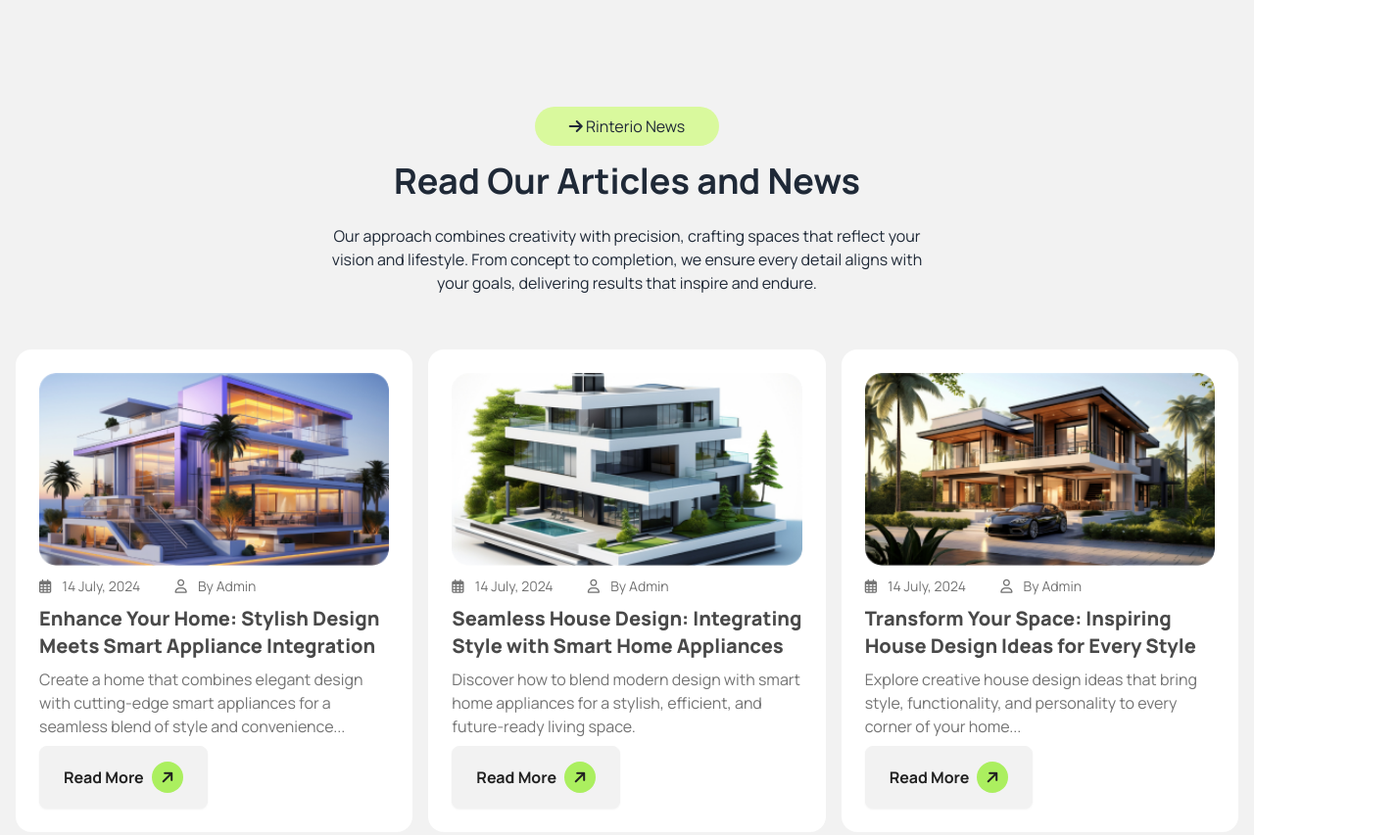
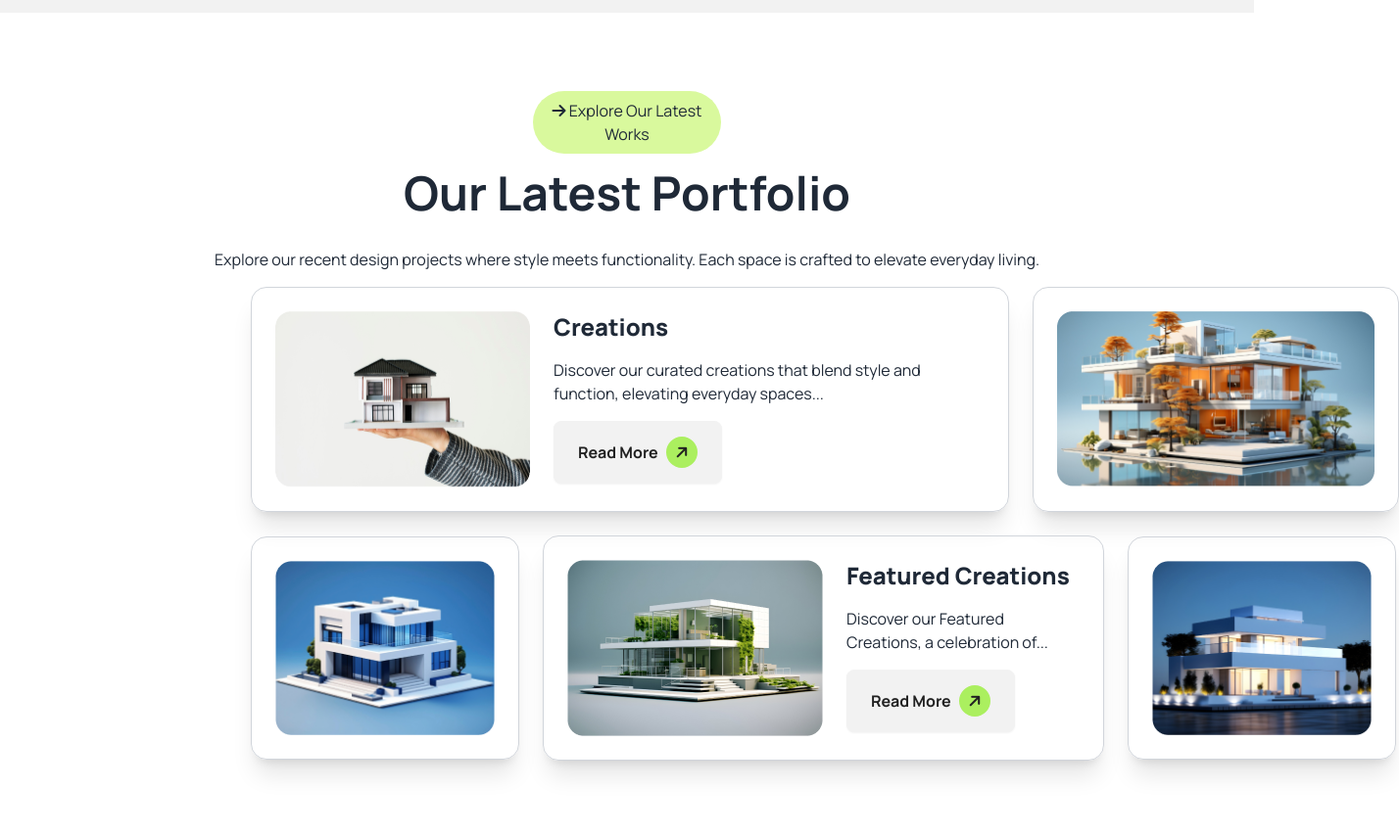
Before and after one commit to HardEnd-art/Assignment-3, a plain HTML site: page index.html in a window 1280 px wide. Shown: the part 2196-3049 px from the top of the page at 98% size, 1428 px wide, since content can reach past the window. Drawn offline with nearby package versions, Linux system fonts and the light colour scheme; a web font is replaced by a local one.

Commit message:
added portfolio section with responsive settings for small devices

```diff
--- a/index.html
+++ b/index.html
@@ -146,6 +146,49 @@
             </div>
           </div>
        </section>
+       <!-- Portfolio -->
+        <section class="bg-white w-[100%] mx-auto py-20">
+          <div class="text-center">
+            <h3 class="text-base bg-lime-200 lg:w-[15%] w-[60%] py-2 px-4 rounded-full mx-auto"><i class="fa fa-solid fa-arrow-right"></i> Explore Our Latest Works</h3>
+            <h2 class="text-5xl font-bold py-4">Our Latest Portfolio</h2>
+            <p class="py-4">Explore our recent design projects where style meets functionality. Each space is crafted to elevate everyday living.</p>
+          </div>
+          <div class="mx-auto lg:w-[60%] w-[90%] space-y-6">
+            <div class="grid lg:grid-cols-[774px,374px] gap-6">
+              <div class="portfolio-card lg:flex gap-6 p-6 border border-gray-300 rounded-2xl shadow-xl">
+                <img class="lg:w-auto w-[100%]" src="assets/img1.png" alt="house designed by us">
+                <div>
+                  <h2 class="text-2xl font-extrabold">Creations</h2>
+                  <p class="py-4">
+                    Discover our curated creations that blend style and function, elevating everyday spaces...
+                  </p>
+                  <button class="btn btn-xs lg:btn-lg text-[#212121] font-bold text-base">Read More <i class="fa fa-solid fa-arrow-right bg-[#ABEF5F] lg:h-8 lg:w-8 h-6 w-6 rounded-[100%] origin-center -rotate-45 flex items-center justify-center p-0"></i></button>
+                </div>
+              </div>
+              <div class="portfolio-card-2 p-6 border border-gray-300 rounded-2xl shadow-xl">
+                <img class="lg:w-auto w-[100%]" src="assets/img2.png" alt="design sample">
+              </div>
+            </div>
+            <div class="lg:grid lg:grid-cols-[274px,573px,274px] gap-6 items-center">
+              <div class="porfolio-card-3 p-6 border border-gray-300 rounded-2xl shadow-xl">
+                <img class="lg:w-auto w-[100%]" src="assets/img3.png" alt="design sample">
+              </div>
+              <div class="portfolio-card-4 lg:flex gap-6 p-6 border border-gray-300 rounded-2xl lg:mt-0 mt-6 shadow-xl">
+                <img class="lg:w-auto w-[100%]" src="assets/img4.png" alt="house designed by us">
+                <div>
+                  <h2 class="text-2xl font-extrabold">Featured Creations</h2>
+                  <p class="py-4">
+                    Discover our Featured Creations, a celebration of...
+                  </p>
+                  <button class="btn btn-xs lg:btn-lg text-[#212121] font-bold text-base">Read More <i class="fa fa-solid fa-arrow-right bg-[#ABEF5F] lg:h-8 lg:w-8 h-6 w-6 rounded-[100%] origin-center -rotate-45 flex items-center justify-center p-0"></i></button>
+                </div>
+              </div>
+                <div class="portfolio-card-5 p-6 border border-gray-300 rounded-2xl lg:mt-0 mt-6 shadow-xl">
+                  <img class="lg:w-auto w-[100%]" src="assets/img5.png" alt="design sample">
+                </div>
+            </div>
+          </div>
+        </section>
        <!-- Articles -->
         <section class="flex flex-col place-items-center w-[100%] bg-cover bg-base-200 py-20">
           <div class="hero-content text-center">
```
